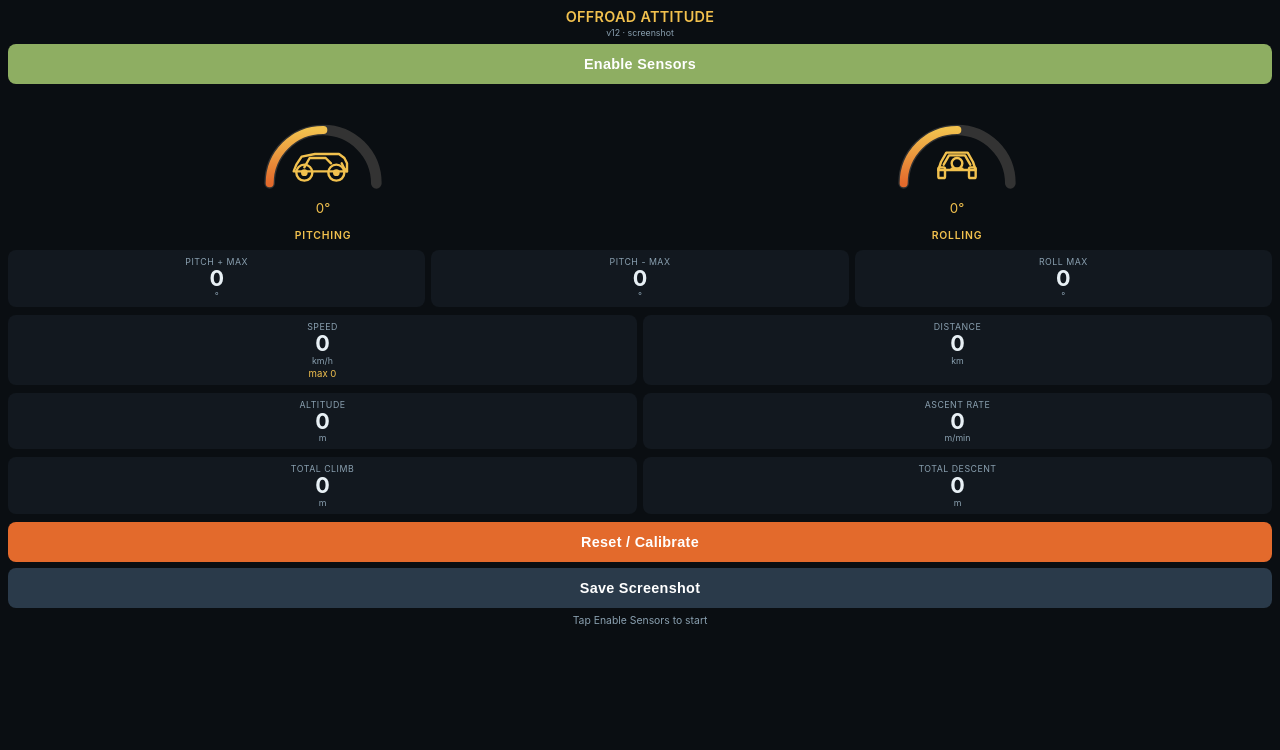
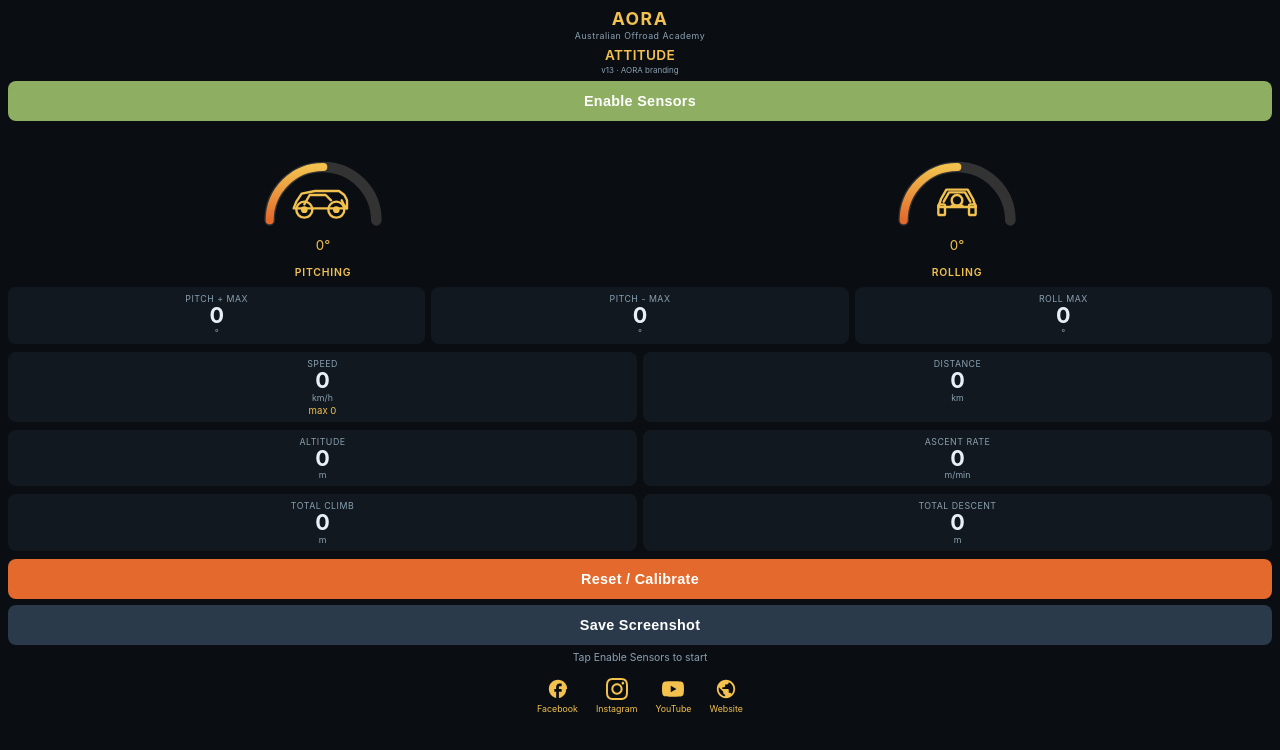
Before and after one commit to aora73/AORA-Apps, a plain HTML site: page attitude/index.html in a window 1280 px wide. Drawn offline with Linux system fonts and the light colour scheme.

Commit message:
Add AORA branding and social links with icons

```diff
--- a/attitude/index.html
+++ b/attitude/index.html
@@ -3,7 +3,7 @@
 <head>
 <meta charset="UTF-8">
 <meta name="viewport" content="width=device-width, initial-scale=1.0, maximum-scale=1.0, user-scalable=no">
-<title>Offroad Attitude & Speed</title>
+<title>AORA Attitude</title>
 <style>
   :root {
     --bg: #0a0e12;
@@ -24,8 +24,26 @@
     -webkit-user-select: none;
     user-select: none;
   }
-  h1 { text-align: center; font-size: 0.9rem; font-weight: 600; margin-bottom: 2px; color: var(--accent); letter-spacing: 0.3px; }
-  .ver { text-align: center; font-size: 0.55rem; color: var(--muted); margin-bottom: 6px; }
+  .brand {
+    text-align: center;
+    margin-bottom: 6px;
+  }
+  .brand a {
+    color: var(--accent);
+    text-decoration: none;
+    font-weight: 700;
+    font-size: 1.1rem;
+    letter-spacing: 1.5px;
+  }
+  .brand small {
+    display: block;
+    font-size: 0.55rem;
+    color: var(--muted);
+    letter-spacing: 0.5px;
+    margin-top: 1px;
+  }
+  h1 { text-align: center; font-size: 0.85rem; font-weight: 600; margin-bottom: 2px; color: var(--accent); letter-spacing: 0.3px; }
+  .ver { text-align: center; font-size: 0.5rem; color: var(--muted); margin-bottom: 6px; }
   .gauges { display: flex; justify-content: space-around; align-items: center; margin-bottom: 8px; gap: 4px; }
   .gauge-wrap { text-align: center; flex: 1; }
   .gauge-label { font-size: 0.65rem; color: var(--accent); letter-spacing: 0.8px; margin-top: 2px; font-weight: 600; }
@@ -43,11 +61,36 @@
   .perm-btn { background: var(--ok); margin-bottom: 6px; }
   .shot-btn { background: #2a3a4a; margin-top: 6px; }
   .hidden { display: none; }
+  .socials {
+    display: flex;
+    justify-content: center;
+    gap: 18px;
+    margin-top: 14px;
+    padding-bottom: 8px;
+  }
+  .socials a {
+    color: var(--accent);
+    text-decoration: none;
+    display: flex;
+    flex-direction: column;
+    align-items: center;
+    font-size: 0.55rem;
+    gap: 3px;
+  }
+  .socials svg {
+    width: 22px;
+    height: 22px;
+    fill: currentColor;
+  }
 </style>
 </head>
 <body>
-  <h1>OFFROAD ATTITUDE</h1>
-  <div class="ver">v12 · screenshot</div>
+  <div class="brand">
+    <a href="https://www.australianoffroadacademy.com.au" target="_blank">AORA</a>
+    <small>Australian Offroad Academy</small>
+  </div>
+  <h1>ATTITUDE</h1>
+  <div class="ver">v13 · AORA branding</div>
 
   <button id="permBtn" class="perm-btn">Enable Sensors</button>
 
@@ -119,6 +162,25 @@
   <button id="resetBtn">Reset / Calibrate</button>
   <button id="shotBtn" class="shot-btn">Save Screenshot</button>
   <div class="status" id="status">Tap Enable Sensors to start</div>
+
+  <div class="socials">
+    <a href="https://www.facebook.com/AustralianOffroadAcademy/" target="_blank" title="Facebook">
+      <svg viewBox="0 0 24 24"><path d="M22 12c0-5.52-4.48-10-10-10S2 6.48 2 12c0 4.84 3.44 8.87 8 9.8V15H8v-3h2V9.5C10 7.57 11.57 6 13.5 6H16v3h-2c-.55 0-1 .45-1 1v2h3v3h-3v6.95c4.56-.93 8-4.96 8-9.95z"/></svg>
+      Facebook
+    </a>
+    <a href="https://www.instagram.com/australian_offroad_academy/" target="_blank" title="Instagram">
+      <svg viewBox="0 0 24 24"><path d="M12 2.163c3.204 0 3.584.012 4.85.07 3.252.148 4.771 1.691 4.919 4.919.058 1.265.069 1.645.069 4.849 0 3.205-.012 3.584-.069 4.849-.149 3.225-1.664 4.771-4.919 4.919-1.266.058-1.644.07-4.85.07-3.204 0-3.584-.012-4.849-.07-3.26-.149-4.771-1.699-4.919-4.92-.058-1.265-.07-1.644-.07-4.849 0-3.204.013-3.583.07-4.849.149-3.227 1.664-4.771 4.919-4.919 1.266-.057 1.645-.069 4.849-.069zm0-2.163c-3.259 0-3.667.014-4.947.072-4.358.2-6.78 2.618-6.98 6.98-.059 1.281-.073 1.689-.073 4.948 0 3.259.014 3.668.072 4.948.2 4.358 2.618 6.78 6.98 6.98 1.281.058 1.689.072 4.948.072 3.259 0 3.668-.014 4.948-.072 4.354-.2 6.782-2.618 6.979-6.98.059-1.28.073-1.689.073-4.948 0-3.259-.014-3.667-.072-4.947-.196-4.354-2.617-6.78-6.979-6.98-1.281-.059-1.69-.073-4.949-.073zm0 5.838c-3.403 0-6.162 2.759-6.162 6.162s2.759 6.163 6.162 6.163 6.162-2.759 6.162-6.163c0-3.403-2.759-6.162-6.162-6.162zm0 10.162c-2.209 0-4-1.79-4-4 0-2.209 1.791-4 4-4s4 1.791 4 4c0 2.21-1.791 4-4 4zm6.406-11.845c-.796 0-1.441.645-1.441 1.44s.645 1.44 1.441 1.44c.795 0 1.439-.645 1.439-1.44s-.644-1.44-1.439-1.44z"/></svg>
+      Instagram
+    </a>
+    <a href="https://www.youtube.com/c/AustralianoffroadacademyAu" target="_blank" title="YouTube">
+      <svg viewBox="0 0 24 24"><path d="M23.498 6.186a3.016 3.016 0 0 0-2.122-2.136C19.505 3.545 12 3.545 12 3.545s-7.505 0-9.377.505A3.017 3.017 0 0 0 .502 6.186C0 8.07 0 12 0 12s0 3.93.502 5.814a3.016 3.016 0 0 0 2.122 2.136c1.871.505 9.376.505 9.376.505s7.505 0 9.377-.505a3.015 3.015 0 0 0 2.122-2.136C24 15.93 24 12 24 12s0-3.93-.502-5.814zM9.545 15.568V8.432L15.818 12l-6.273 3.568z"/></svg>
+      YouTube
+    </a>
+    <a href="https://www.australianoffroadacademy.com.au" target="_blank" title="Website">
+      <svg viewBox="0 0 24 24"><path d="M12 2C6.48 2 2 6.48 2 12s4.48 10 10 10 10-4.48 10-10S17.52 2 12 2zm-1 17.93c-3.95-.49-7-3.85-7-7.93 0-.62.08-1.21.21-1.79L9 15v1c0 1.1.9 2 2 2v1.93zm6.9-2.54c-.26-.81-1-1.39-1.9-1.39h-1v-3c0-.55-.45-1-1-1H8v-2h2c.55 0 1-.45 1-1V7h2c1.1 0 2-.9 2-2v-.41c2.93 1.19 5 4.06 5 7.41 0 2.08-.8 3.97-2.1 5.39z"/></svg>
+      Website
+    </a>
+  </div>
 
 <script src="https://html2canvas.hertzen.com/dist/html2canvas.min.js"></script>
 <script>
@@ -243,7 +305,7 @@ async function saveScreenshot() {
     });
     const link = document.createElement('a');
     const stamp = new Date().toISOString().replace(/[:.]/g, '-').slice(0, 19);
-    link.download = `attitude-${stamp}.png`;
+    link.download = `aora-attitude-${stamp}.png`;
     link.href = canvas.toDataURL('image/png');
     link.click();
     $('status').textContent = 'Screenshot saved';
```
